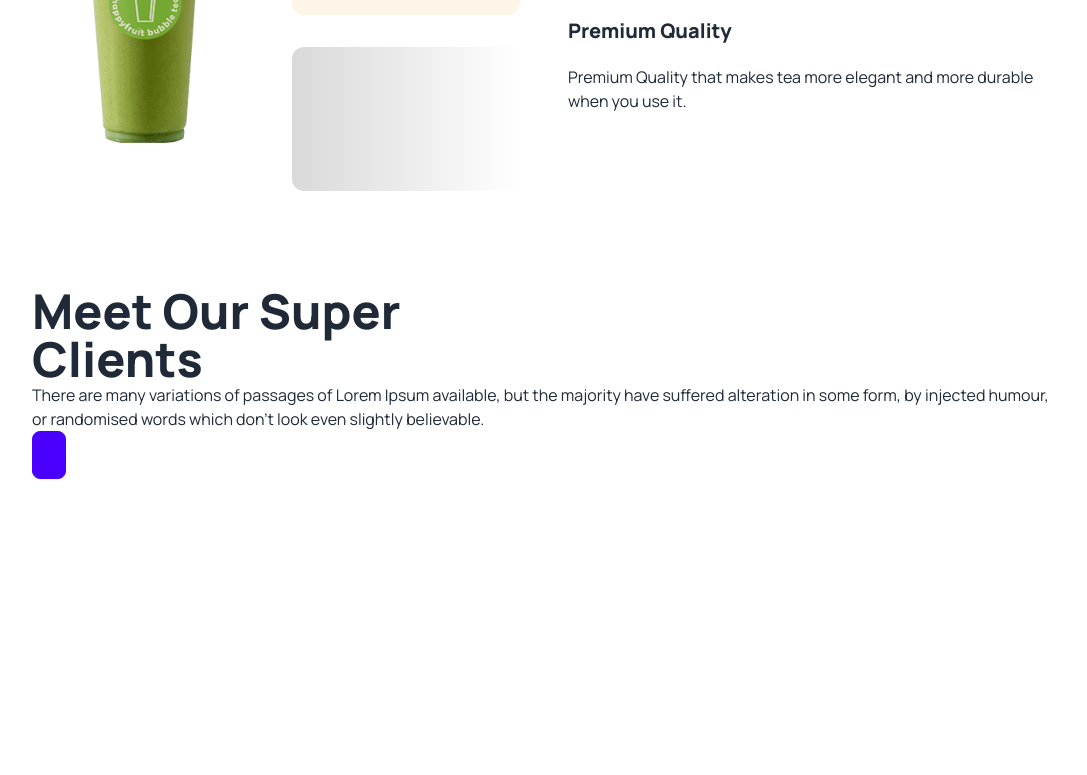
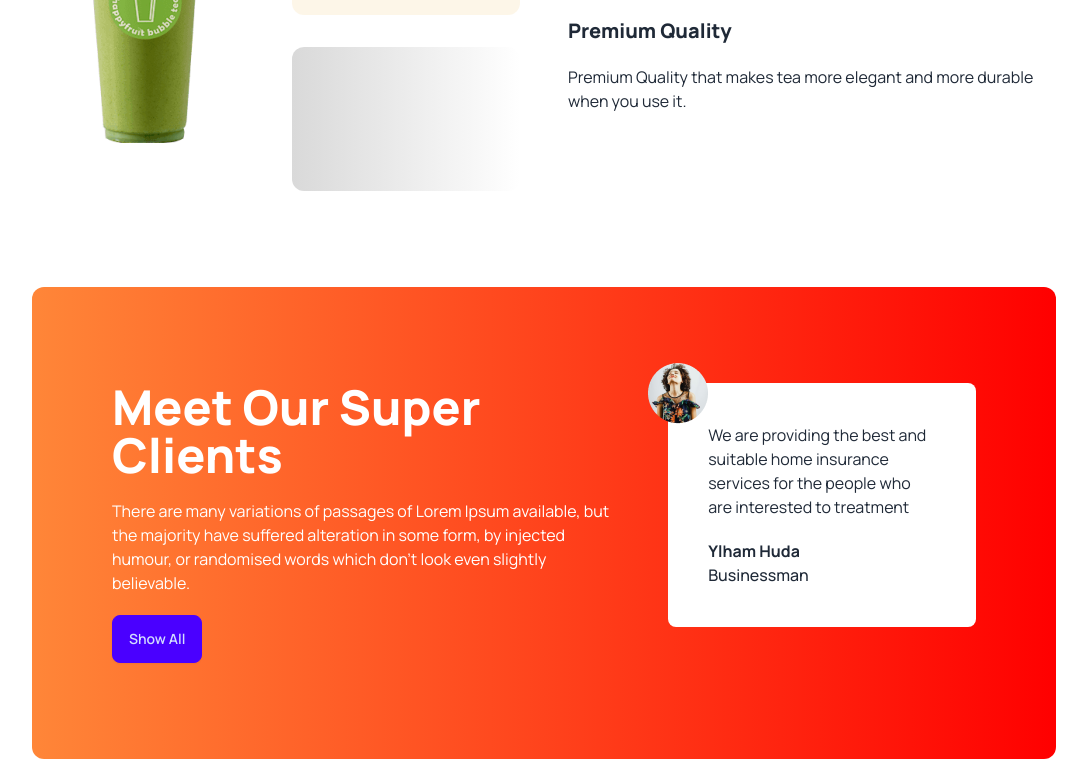
Before and after one commit to Mimi-Afsana/tea-house, a plain HTML site: page index.html in a window 1280 px wide. Shown: the part 1476-2251 px from the top of the page, without its empty margins (96-1183 px from the left). Before the commit the page ends 2056 px from the top, so only its background shows below. Drawn offline with nearby package versions, Linux system fonts and the light colour scheme.

Commit message:
added customer-review

```diff
--- a/index.html
+++ b/index.html
@@ -155,26 +155,41 @@
                 </p>
                 <h4 class="text-xl mt-8 font-extrabold">Premium Quality</h4>
                 <p>Premium Quality that makes tea more elegant and more durable when you use it.</p>
-
             </div>
             </div>
             </div>
         </section>
 
-        <!-- super section -->
-        <section class="my-24">
-            <div>
-                <h2 class="text-5xl font-extrabold">
+        <!-- super clients section -->
+        <section
+            class="my-4 rounded-xl bg-gradient-to-r from-[#FF8638] to-[#F00] px-20 py-24 flex flex-col lg:flex-row gap-12">
+            <div class="space-y-5">
+                <h2 class="text-5xl font-extrabold text-white">
                     Meet Our Super <br>
                     Clients
                 </h2>
-                <p>There are many variations of passages of Lorem Ipsum available, but the majority have suffered
+                <p class="text-white">There are many variations of passages of Lorem Ipsum available, but the majority
+                    have suffered
                     alteration in some form, by injected humour, or randomised words which don't look even slightly
                     believable. </p>
+                <button class="btn btn-primary">Show All</button>
             </div>
-            <button class="btn btn-primary"></button>
+            <div>
+                <!-- review -->
+                <div class="relative p-10 rounded-lg bg-white">
+                    <img class="absolute -top-5 -left-5" src="images/client.png" alt="">
+                    <p class="">We are providing the best and suitable home insurance services for the people who are
+                        interested
+                        to treatment</p>
+                    <h4 class="font-bold mt-5">Ylham Huda</h4>
+                    <p class="font-medium">Businessman</p>
+                </div>
+            </div>
+
         </section>
+
     </main>
+
 
     <footer>
 
```
